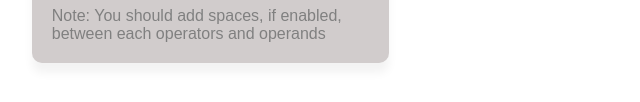
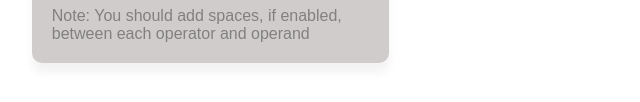
Before and after one commit to hanafa01/ipp-calculator, a plain HTML site: page index.html in a window 1280 px wide. Shown: the part 662-764 px from the top of the page, 195-835 px from the left. Drawn offline with Linux system fonts and the light colour scheme.

Commit message:
corrext text

```diff
--- a/index.html
+++ b/index.html
@@ -70,7 +70,7 @@
           <button class="span-four space" id="space" value="space">
             Space
           </button>
-          <p style="color: gray;" class="span-four">Note: You should add spaces, if enabled, between each operators and operands</p>
+          <p style="color: gray;" class="span-four">Note: You should add spaces, if enabled, between each operator and operand</p>
         </div>
       </div>
       <div class="stack" id="stack">
```
